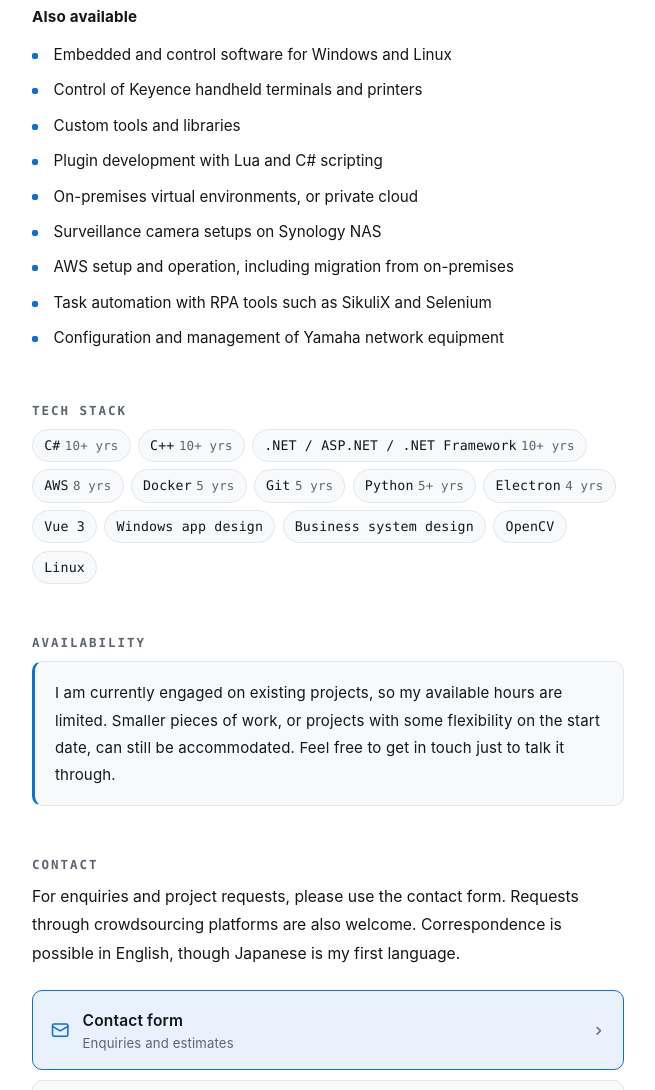
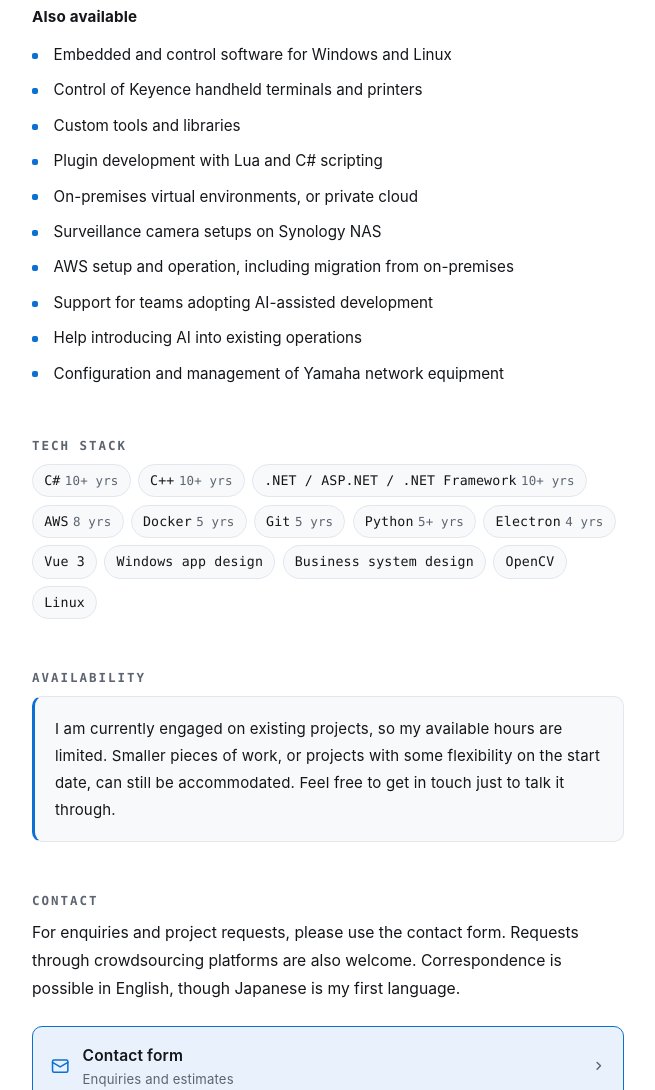
Before and after one commit to r2nd-work/r2nd-work.github.io, a plain HTML site: page en/index.html in a window 1280 px wide. Shown: the part 1293-2383 px from the top of the page, without its empty margins (312-967 px from the left). Drawn offline with Linux system fonts and the light colour scheme.

Commit message:
RPAによる業務自動化をAI関連の支援業務に差し替え
- 「RPA による業務自動化（SikuliX / Selenium 等）」を削除
- 「AI を活用した開発業務の支援」「AI の導入支援」を追加
- 日本語版・英語版の両方に適用

Co-Authored-By: Claude Opus 5 <noreply@anthropic.com>

```diff
--- a/en/index.html
+++ b/en/index.html
@@ -93,7 +93,8 @@
             <li>On-premises virtual environments, or private cloud</li>
             <li>Surveillance camera setups on Synology NAS</li>
             <li>AWS setup and operation, including migration from on-premises</li>
-            <li>Task automation with RPA tools such as SikuliX and Selenium</li>
+            <li>Support for teams adopting AI-assisted development</li>
+            <li>Help introducing AI into existing operations</li>
             <li>Configuration and management of Yamaha network equipment</li>
           </ul>
         </div>
```
Also changed, not shown: index.html (+2 -1 lines).
